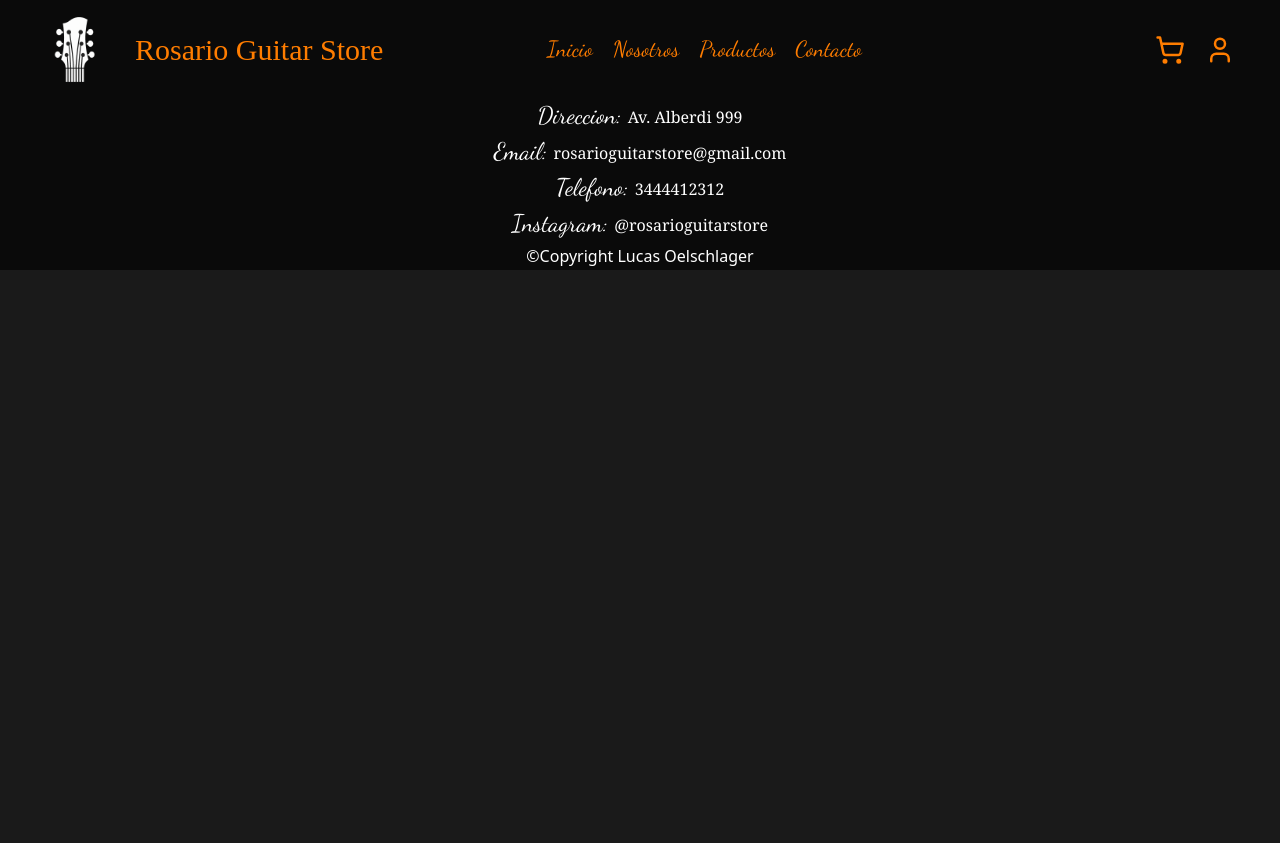
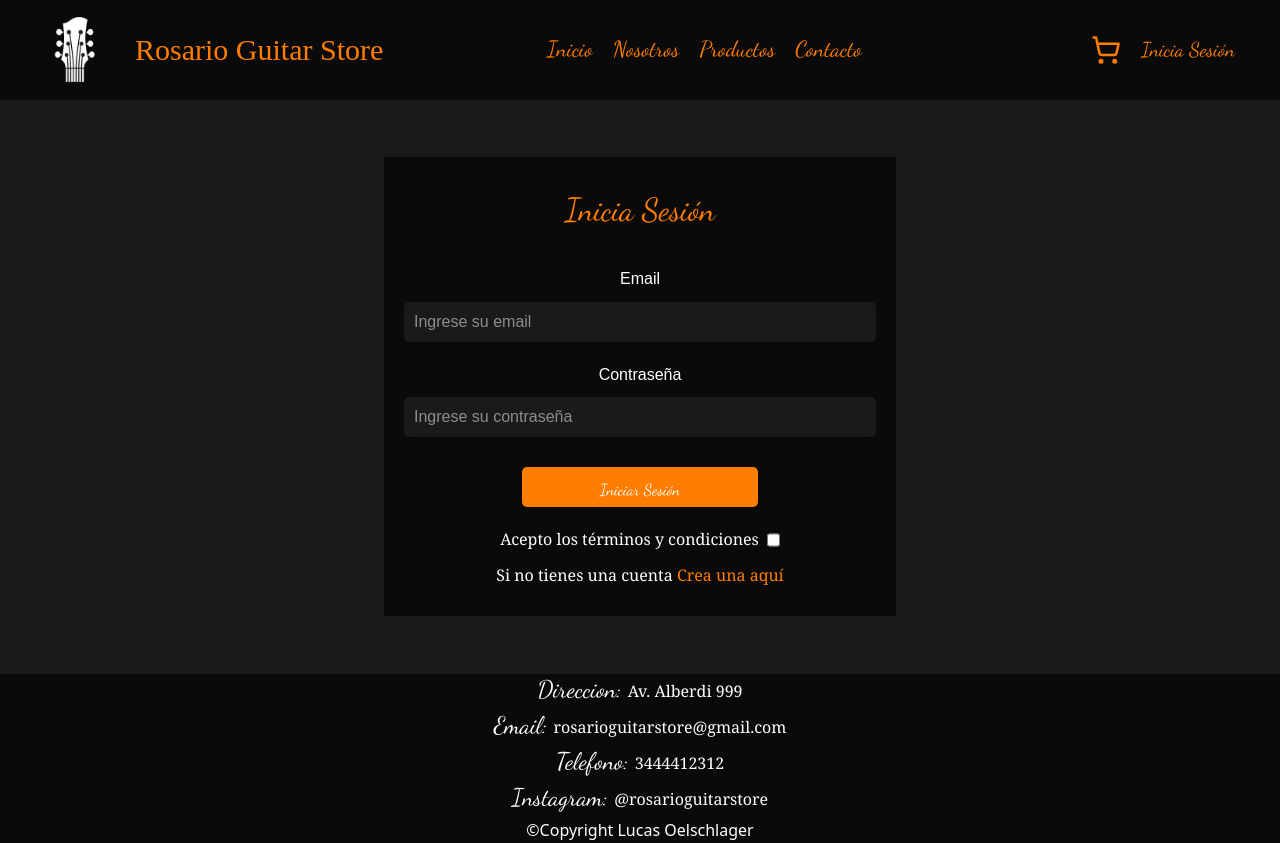
Before and after one commit to LucasOelschlager/integradorReact-nucba, a React (Vite) app: page /login in a window 1280 px wide. Before the commit the page ends 800 px from the top, so only its background shows below. Built offline with nearby package versions, Linux system fonts and the light colour scheme; a web font is replaced by a local one.

Commit message:
se añadio el contexto de user, falta guardar los datos, se hizo la ruta de login

```diff
--- a/src/App.jsx
+++ b/src/App.jsx
@@ -3,17 +3,20 @@ import { Layout } from './components/layout/layout'
 import { Home } from './routes/Home'
 import { Nosotros } from './routes/Nosotros'
 import { Contacto } from './routes/Contacto'
+import { Login } from './routes/Login'
+import { UserProvider } from './context/userContext'
 function App() {
   return (
-    <>
-      <Layout >
+    <UserProvider>
+      <Layout>
         <Routes>
           <Route path='/' element={<Home />} />
           <Route path='/nosotros' element={<Nosotros />} />
           <Route path='/contacto' element={<Contacto />} />
+          <Route path='/login' element={<Login />} />
         </Routes>
       </Layout >
-    </>
+    </UserProvider>
   )
 }
 
--- a/src/components/Navbar/Navbar.jsx
+++ b/src/components/Navbar/Navbar.jsx
@@ -3,10 +3,14 @@ import { useState } from "react";
 import styledNavbar from "../Navbar/Navbar.module.css";
 import { ShoppingCart, User, Menu, X } from "lucide-react";
 import { Link } from "react-router-dom";
+import { UserContext } from "../../context/userContext";
+import { useContext } from "react";
 
 export const Navbar = () => {
-    const [isCartOpen, setIsCartOpen] = useState(false); // Estado para el carrito
-    const [isMenuOpen, setIsMenuOpen] = useState(false); // Estado para el menú
+    const [isCartOpen, setIsCartOpen] = useState(false);
+    const [isMenuOpen, setIsMenuOpen] = useState(false);
+
+    const { isLoggedIn } = useContext(UserContext)
 
     return (
         <header className={`${styledNavbar.header}`}>
@@ -41,12 +45,17 @@ export const Navbar = () => {
                             color="#FF7D00"
                             size={30}
                             className="cursor-pointer"
-
                             onClick={() => setIsCartOpen(!isCartOpen)}
                         />
                     </button>
                     <button type="button">
-                        <User color="#FF7D00" size={30} className="cursor-pointer" />
+                        {!isLoggedIn ? (
+                            <Link to="/login" className="text-[20px] text-[#FF7D00]">
+                                Inicia Sesión
+                            </Link>
+                        ) : (
+                            <User color="#FF7D00" size={30} className="cursor-pointer" />
+                        )}
                     </button>
                 </div>
             </nav>
@@ -86,7 +95,7 @@ export const Navbar = () => {
                         />
                     </button>
                     <button type="button">
-                        <User color="#FF7D00" size={30} className="cursor-pointer" />
+
                     </button>
                 </div>
             </nav>
--- /dev/null
+++ b/src/components/userData/LoginForm.jsx
@@ -0,0 +1,69 @@
+import { useContext, useState } from "react";
+import { UserContext } from "../../context/userContext";
+import styledForm from "../userData/LoginForm.module.css";
+import { Link, useNavigate } from "react-router-dom";
+
+export const LoginForm = () => {
+    const { setIsLoggedIn } = useContext(UserContext);
+    const navigate = useNavigate();
+
+    // Estados locales para los inputs
+    const [email, setEmail] = useState("");
+    const [password, setPassword] = useState("");
+
+    const handleLogin = (e) => {
+        e.preventDefault();
+
+        if (email && password) {
+            setIsLoggedIn(true); // Cambia el estado global
+            navigate("/"); // Redirige al usuario
+        } else {
+            alert("Por favor, ingrese un email y contraseña válidos.");
+        }
+    };
+
+    return (
+        <div className={`${styledForm.container}`}>
+            <form className={`${styledForm.formContainer}`} onSubmit={handleLogin}>
+                <h2>Inicia Sesión</h2>
+                <label htmlFor="emailInput" className={`${styledForm.inputContainer}`}>
+                    Email
+                    <input
+                        type="text"
+                        placeholder="Ingrese su email"
+                        id="emailInput"
+                        value={email}
+                        onChange={(e) => setEmail(e.target.value)} // Actualiza el estado local
+                    />
+                </label>
+                <label
+                    htmlFor="passwordInput"
+                    className={`${styledForm.inputContainer}`}
+                >
+                    Contraseña
+                    <input
+                        type="password"
+                        placeholder="Ingrese su contraseña"
+                        id="passwordInput"
+                        value={password}
+                        onChange={(e) => setPassword(e.target.value)} // Actualiza el estado local
+                    />
+                </label>
+                <button type="submit">Iniciar Sesión</button>
+                <label htmlFor="termsConditions" className="font-serif flex gap-2">
+                    Acepto los términos y condiciones
+                    <input type="checkbox" id="termsConditions" />
+                </label>
+                <label className="font-serif text-[16px]">
+                    Si no tienes una cuenta{" "}
+                    <Link
+                        to={"/register"}
+                        className="font-serif text-[16px] text-[#ff7d00]"
+                    >
+                        Crea una aquí
+                    </Link>
+                </label>
+            </form>
+        </div>
+    );
+};
--- /dev/null
+++ b/src/components/userData/LoginForm.module.css
@@ -0,0 +1,54 @@
+.container {
+  height: 71.7vh;
+  display: flex;
+  justify-content: center;
+  align-items: center;
+}
+
+.formContainer {
+  display: flex;
+  flex-direction: column;
+  justify-content: center;
+  align-items: center;
+  height: 80%;
+  width: 40%;
+  padding: 20px;
+  background-color: #0a0a0a;
+  gap: 10px;
+
+  h2 {
+    font-size: 2rem;
+    color: #ff7d00;
+    margin-bottom: 20px;
+  }
+
+  button {
+    width: 50%;
+    height: 40px;
+    margin: 10px 0;
+    padding: 10px;
+    border-radius: 5px;
+    border: none;
+    background-color: #ff7d00;
+  }
+}
+
+.inputContainer {
+  display: flex;
+  flex-direction: column;
+  justify-content: center;
+  align-items: center;
+  width: 100%;
+  font-family: sans-serif;
+
+  input {
+    width: 100%;
+    height: 40px;
+    margin: 10px 0;
+    padding: 10px;
+    border-radius: 5px;
+    border: none;
+    background-color: #1a1a1a;
+    color: #fff;
+  }
+}
--- /dev/null
+++ b/src/context/userContext.jsx
@@ -0,0 +1,14 @@
+import { createContext, useState } from "react";
+
+// Crea el contexto
+export const UserContext = createContext();
+
+// Proveedor del contexto
+export const UserProvider = ({ children }) => {
+    const [isLoggedIn, setIsLoggedIn] = useState(false);
+    return (
+        <UserContext.Provider value={{ isLoggedIn, setIsLoggedIn }}>
+            {children}
+        </UserContext.Provider>
+    );
+};
--- a/src/index.css
+++ b/src/index.css
@@ -11,6 +11,7 @@ body {
   color: #ffffff;
   line-height: 1.6;
   font-size: 16px;
+  height: 100%;
 }
 :root {
   --color-primary: #ff7d00;
--- a/src/main.jsx
+++ b/src/main.jsx
@@ -1,4 +1,4 @@
-import { StrictMode } from 'react'
+
 import { createRoot } from 'react-dom/client'
 import './index.css'
 import App from './App.jsx'
--- /dev/null
+++ b/src/routes/Login.jsx
@@ -0,0 +1,8 @@
+import React from 'react'
+import { LoginForm } from '../components/userData/LoginForm'
+
+export const Login = () => {
+    return (
+        <LoginForm />
+    )
+}
```
